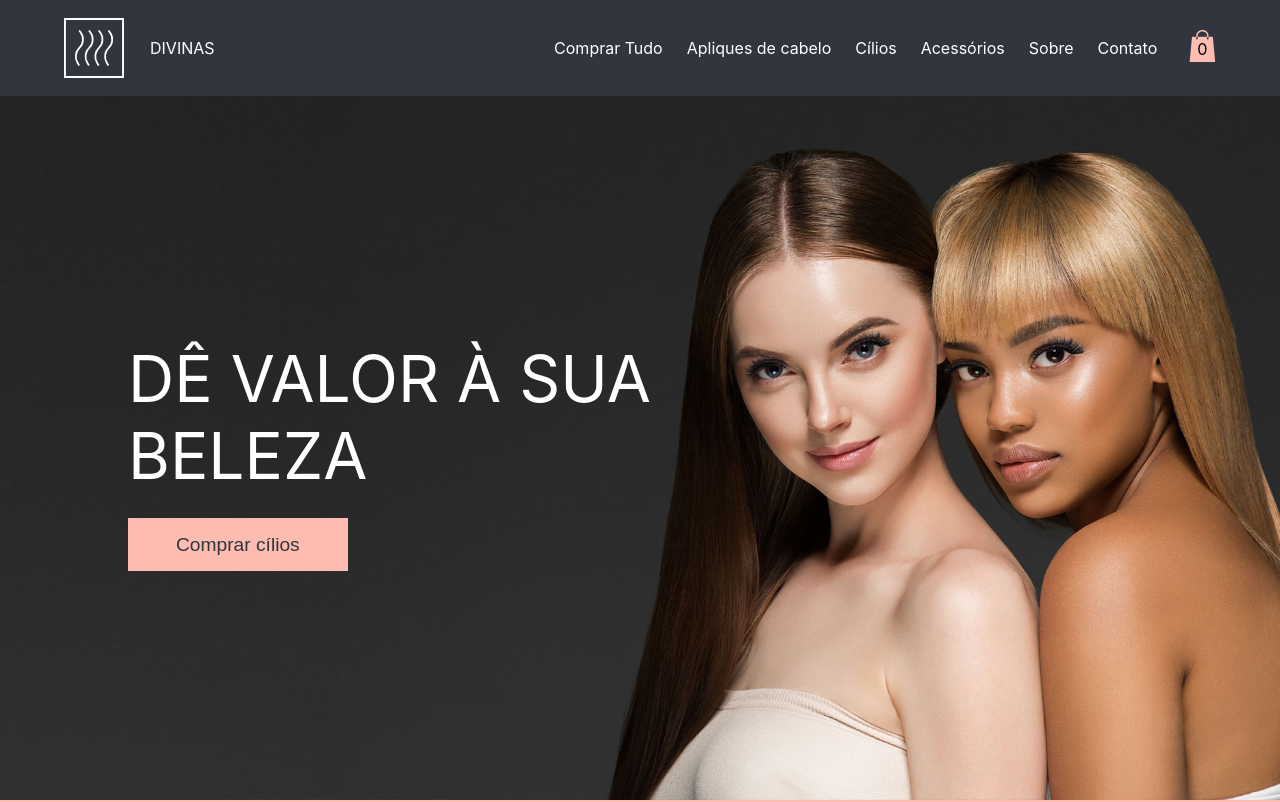
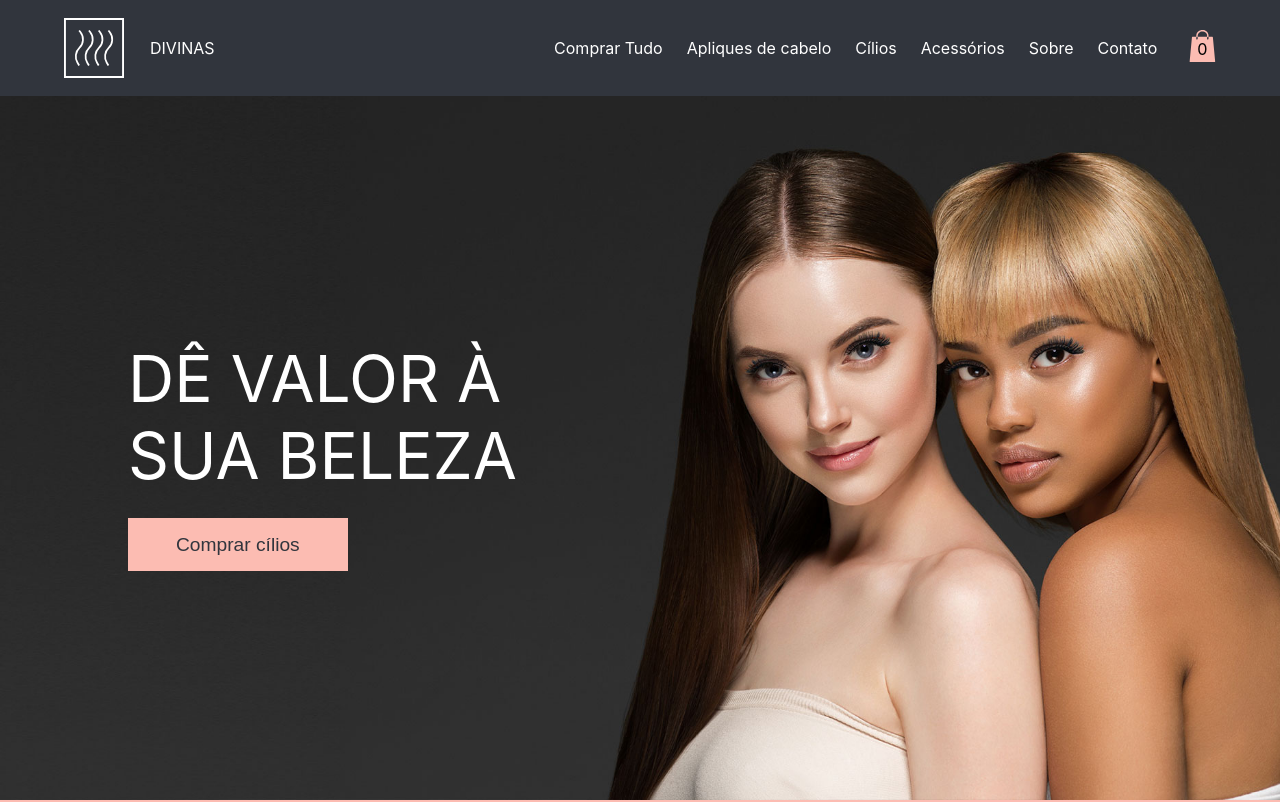
Before and after one commit to PabloFerrari027/divinas, a React (Create React App) app: page / in a window 1280 px wide. Shown: the top 802 px of the page. Built offline with nearby package versions, Linux system fonts and the light colour scheme.

Commit message:
solving broken button bug in HomeSliderItemsContent component

```diff
--- a/src/components/HomeSliderItemsContent/HomeSliderItemsContent.css
+++ b/src/components/HomeSliderItemsContent/HomeSliderItemsContent.css
@@ -58,7 +58,6 @@
 }
 
 .box {
-  max-width: 60%;
   animation: animaLeft 60s infinite;
   transform: translate(15%);
   opacity: 0.5;
@@ -69,15 +68,13 @@
   text-transform: uppercase;
   color: #fff;
   margin-bottom: 3vh;
+  max-width: 60%;
 }
 
 @media screen and (min-width: 768px) {
-  .box {
-    max-width: 50%;
-  }
-
   .content .box p {
     font-size: 4rem;
     margin-bottom: 5vh;
+    max-width: 60%;
   }
 }
```
